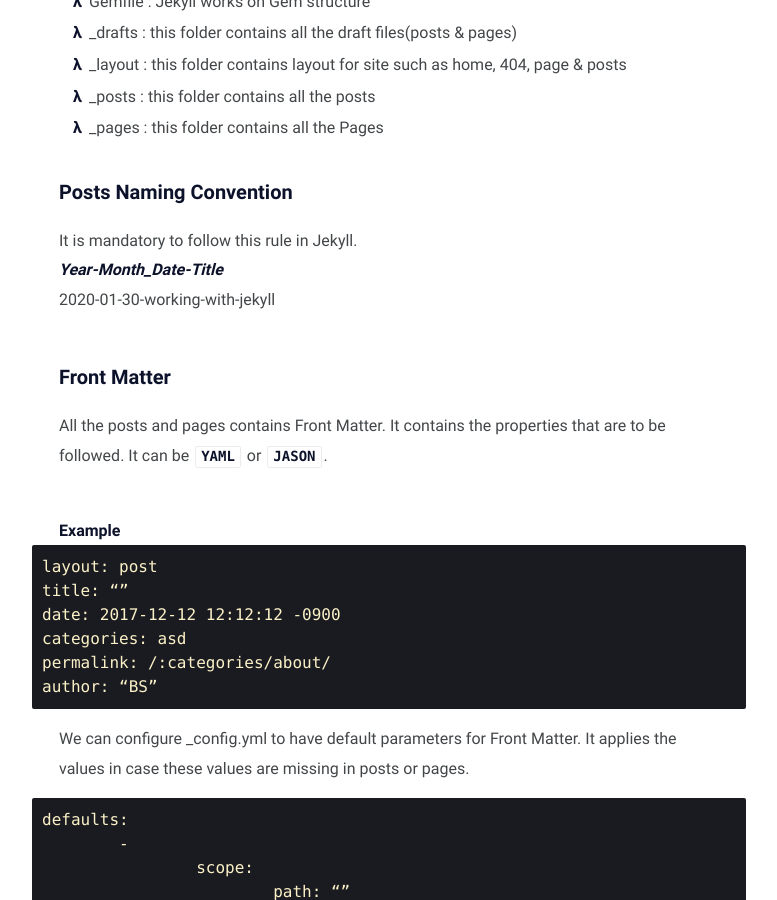
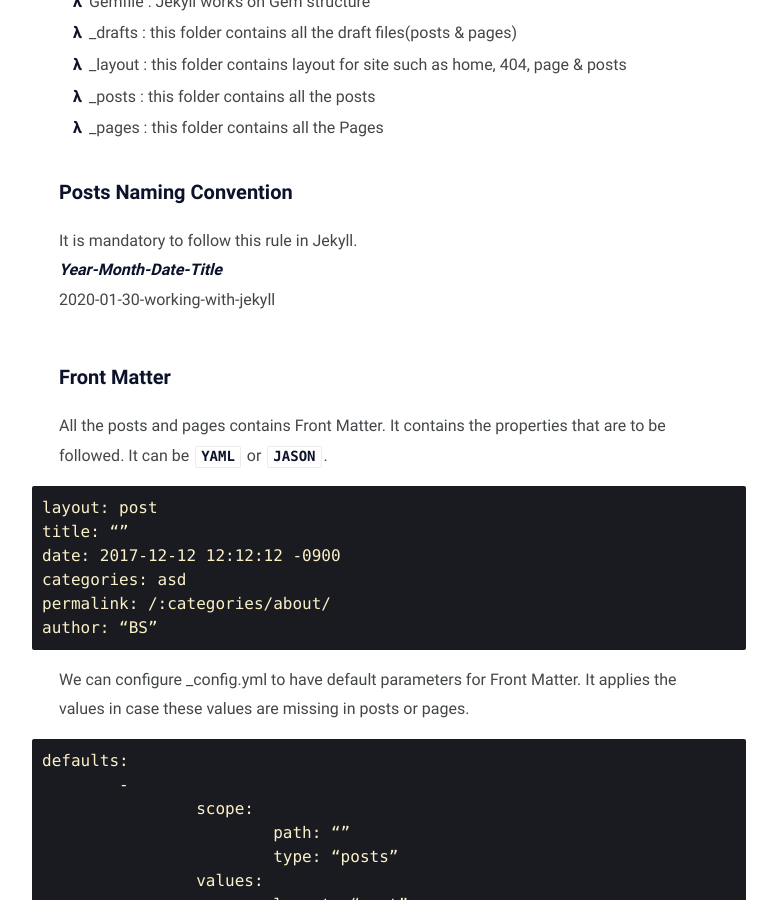
Before and after one commit to OfficialBishal/OfficialBishal.github.io, a Jekyll site: the page built from _posts/Making of OfficialBishal.github.io/2020-01-30-working-with-jekyll.md, in a window 1280 px wide and 900 px high, scrolled down 1188 px. Shown: the whole window, without its empty margins (251-1028 px from the left). Built offline with Jekyll 4.4.1, drawn with Linux system fonts in a browser that asks for light colours; comment, search, counter and statistics services are not loaded.

Commit message:
correction

````diff
--- a/_posts/Making of OfficialBishal.github.io/2020-01-30-working-with-jekyll.md
+++ b/_posts/Making of OfficialBishal.github.io/2020-01-30-working-with-jekyll.md
@@ -45,12 +45,11 @@
 
 #### Posts Naming Convention
 It is mandatory to follow this rule in Jekyll.<br />
-***Year-Month_Date-Title***<br />
+***Year-Month-Date-Title***<br />
 2020-01-30-working-with-jekyll
 
 #### Front Matter
 All the posts and pages contains Front Matter. It contains the properties that are to be followed. It can be <kbd>YAML</kbd> or <kbd>JASON</kbd>.<br />
-##### Example
 ```
 layout: post
 title: “”
````
